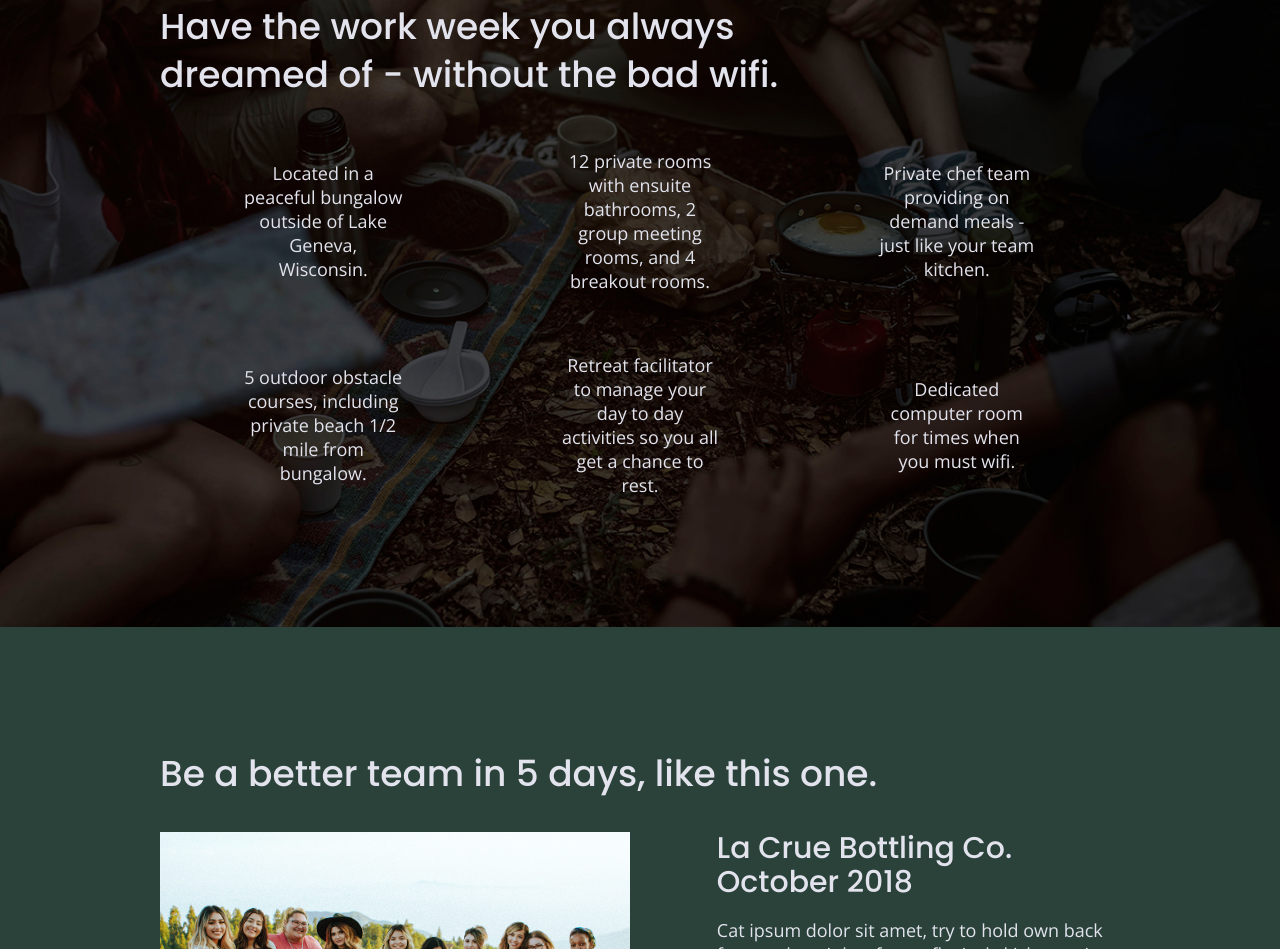
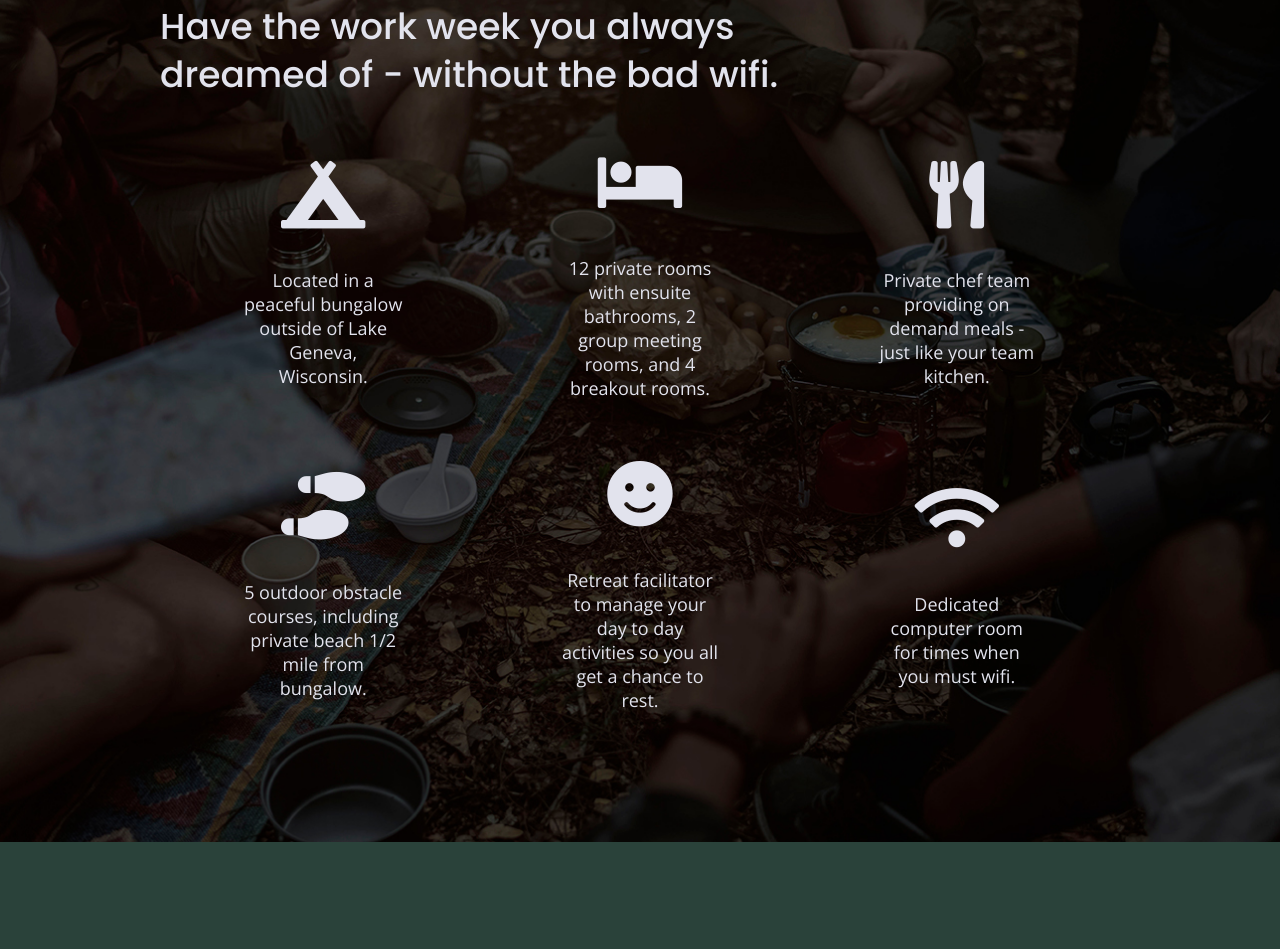
Before and after one commit to becomingajunior/unplugged-retreat, a plain HTML site: page index.html in a window 1280 px wide. Shown: the part 989-1938 px from the top of the page. Drawn offline with nearby package versions, Linux system fonts and the light colour scheme.

Commit message:
font awesome icons

```diff
--- a/css/main.css
+++ b/css/main.css
@@ -338,6 +338,11 @@ aside .form {
   justify-content: center;
   align-items: center;
   flex-flow: row wrap;
+}
+
+.features i {
+  font-size: 3.75em;
+  margin-bottom: 40px;
 }
 
 .features p {
--- a/index.html
+++ b/index.html
@@ -21,6 +21,14 @@
     />
     <link rel="stylesheet" href="css/normalize.css" />
     <link rel="stylesheet" href="css/main.css" />
+
+    <!--FontAwesome CDN v5.6.3-->
+    <link
+      rel="stylesheet"
+      href="https://use.fontawesome.com/releases/v5.6.3/css/all.css"
+      integrity="sha384-UHRtZLI+pbxtHCWp1t77Bi1L4ZtiqrqD80Kn4Z8NTSRyMA2Fd33n5dQ8lWUE00s/"
+      crossorigin="anonymous"
+    />
   </head>
 
   <body>
@@ -82,7 +90,7 @@
           </h2>
           <div class="features-items">
             <article>
-              <p class="fontawesome-icon"></p>
+              <p class="fontawesome-icon"><i class="fas fa-campground"></i></p>
               <p class="features-item-description">
                 Located in a peaceful bungalow outside of Lake Geneva,
                 Wisconsin.
@@ -90,7 +98,7 @@
             </article>
 
             <article>
-              <p class="fontawesome-icon"></p>
+              <p class="fontawesome-icon"><i class="fas fa-bed"></i></p>
               <p class="features-item-description">
                 12 private rooms with ensuite bathrooms, 2 group meeting rooms,
                 and 4 breakout rooms.
@@ -98,7 +106,7 @@
             </article>
 
             <article>
-              <p class="fontawesome-icon"></p>
+              <p class="fontawesome-icon"><i class="fas fa-utensils"></i></p>
               <p class="features-item-description">
                 Private chef team providing on demand meals - just like your
                 team kitchen.
@@ -106,7 +114,7 @@
             </article>
 
             <article>
-              <p class="fontawesome-icon"></p>
+              <p class="fontawesome-icon"><i class="fas fa-shoe-prints"></i></p>
               <p class="features-item-description">
                 5 outdoor obstacle courses, including private beach 1/2 mile
                 from bungalow.
@@ -114,7 +122,7 @@
             </article>
 
             <article>
-              <p class="fontawesome-icon"></p>
+              <p class="fontawesome-icon"><i class="fas fa-smile"></i></p>
               <p class="features-item-description">
                 Retreat facilitator to manage your day to day activities so you
                 all get a chance to rest.
@@ -122,7 +130,7 @@
             </article>
 
             <article>
-              <p class="fontawesome-icon"></p>
+              <p class="fontawesome-icon"><i class="fas fa-wifi"></i></p>
               <p class="features-item-description">
                 Dedicated computer room for times when you must wifi.
               </p>
```
Also changed, not shown: about/index.html (+8 -0 lines), faq/index.html (+8 -0 lines).
